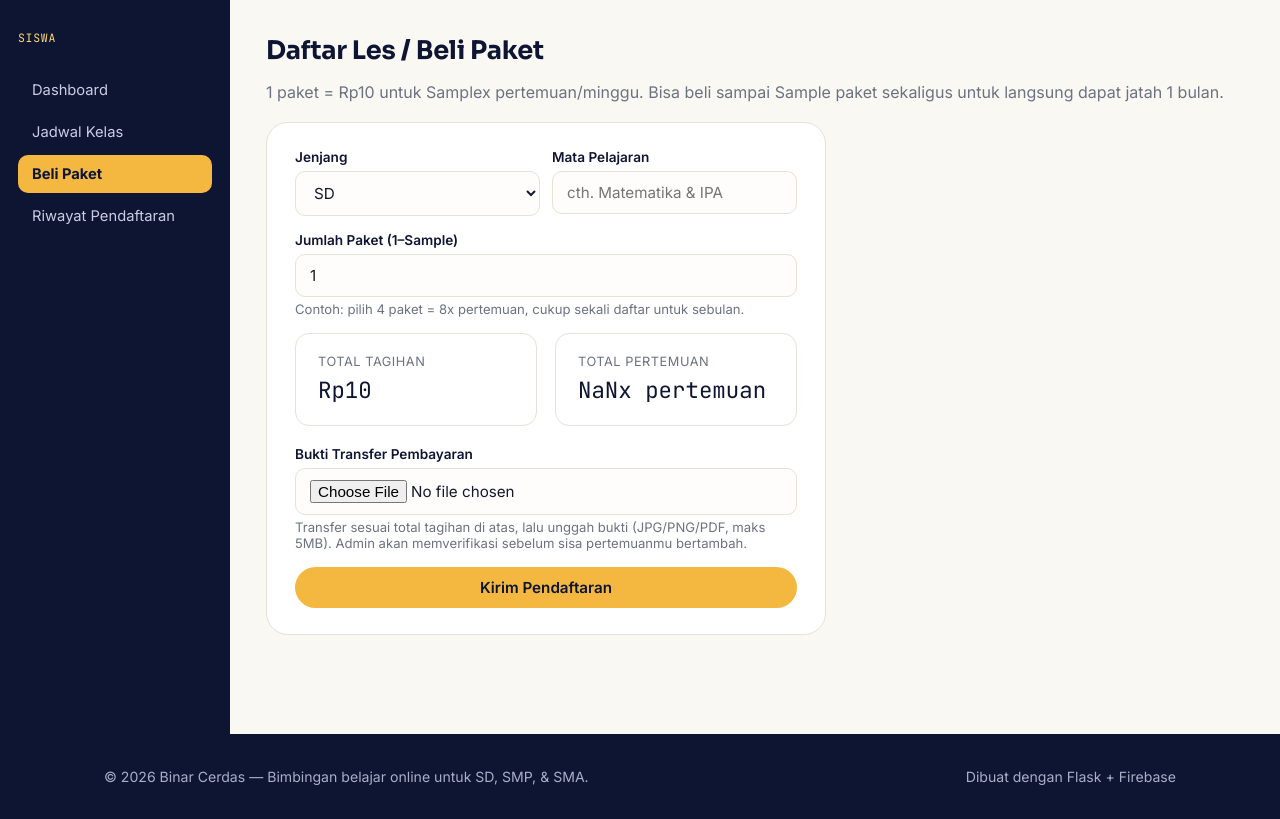
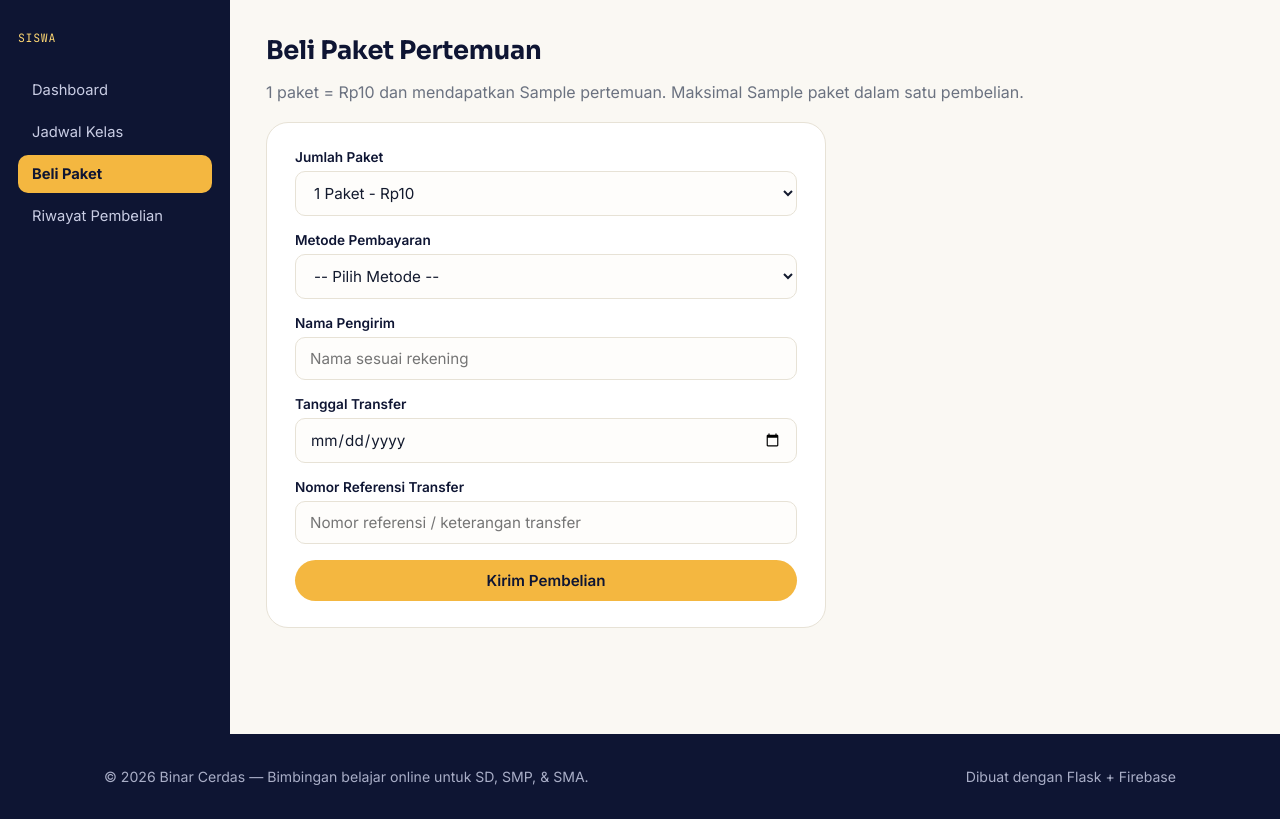
Before and after one commit to farhat884/Binar-Cerdas, a Flask app: template templates/student/daftar_les.html in a window 1280 px wide. Shown: the part 62-881 px from the top of the page. Run offline with Flask 3, Linux system fonts and the light colour scheme; the template is opened without the code that fills it: most values are stand-ins (such as "Sample title", 1, 10 or a date in 2020); parts of the project's set-up code (start-up, migrations or seed data) failed here and were passed over.

Commit message:
Update daftar_les.html

```diff
--- a/templates/student/daftar_les.html
+++ b/templates/student/daftar_les.html
@@ -1,66 +1,212 @@
 {% extends "base.html" %}
-{% block title %}Beli Paket Pertemuan — Binar Cerdas{% endblock %}
+
+{% block title %}
+Beli Paket Pertemuan — Binar Cerdas
+{% endblock %}
+
 {% block content %}
+
 <div class="dash">
+
   <aside class="dash-sidebar">
-    <div class="who">{{ user.name }}</div>
-    <div class="role-tag">Siswa</div>
+
+    <div class="who">
+      {{ user.name }}
+    </div>
+
+    <div class="role-tag">
+      Siswa
+    </div>
+
     <nav>
-      <a href="{{ url_for('student.dashboard') }}">Dashboard</a>
-      <a href="{{ url_for('student.jadwal') }}">Jadwal Kelas</a>
-      <a href="{{ url_for('student.daftar_les') }}" class="active">Beli Paket</a>
-      <a href="{{ url_for('student.riwayat') }}">Riwayat Pendaftaran</a>
+
+      <a href="{{ url_for('student.dashboard') }}">
+        Dashboard
+      </a>
+
+      <a href="{{ url_for('student.jadwal') }}">
+        Jadwal Kelas
+      </a>
+
+      <a
+        href="{{ url_for('student.daftar_les') }}"
+        class="active"
+      >
+        Beli Paket
+      </a>
+
+      <a href="{{ url_for('student.riwayat') }}">
+        Riwayat Pembelian
+      </a>
+
     </nav>
+
   </aside>
+
+
   <main class="dash-content">
-    <h1>Daftar Les / Beli Paket</h1>
+
+    <h1>
+      Beli Paket Pertemuan
+    </h1>
+
     <p class="muted">
-      1 paket = Rp{{ "{:,}".format(harga_per_paket).replace(",", ".") }} untuk {{ pertemuan_per_paket }}x pertemuan/minggu.
-      Bisa beli sampai {{ maks_paket }} paket sekaligus untuk langsung dapat jatah 1 bulan.
+
+      1 paket =
+      Rp{{ "{:,}".format(harga_per_paket).replace(",", ".") }}
+
+      dan mendapatkan
+      {{ pertemuan_per_paket }}
+      pertemuan.
+
+      Maksimal
+      {{ maks_paket }}
+      paket dalam satu pembelian.
+
     </p>
 
-    <form method="POST" enctype="multipart/form-data" class="card-simple" style="max-width:560px; margin-top:20px;">
-      <div class="field-row">
-        <div class="field">
-          <label for="jenjang">Jenjang</label>
-          <select id="jenjang" name="jenjang" required>
-            <option value="SD" {% if user.jenjang == 'SD' %}selected{% endif %}>SD</option>
-            <option value="SMP" {% if user.jenjang == 'SMP' %}selected{% endif %}>SMP</option>
-            <option value="SMA" {% if user.jenjang == 'SMA' %}selected{% endif %}>SMA</option>
-          </select>
-        </div>
-        <div class="field">
-          <label for="mapel">Mata Pelajaran</label>
-          <input type="text" id="mapel" name="mapel" placeholder="cth. Matematika & IPA" required>
-        </div>
+
+    <form
+      method="POST"
+      class="card-simple"
+      style="
+        max-width: 560px;
+        margin-top: 20px;
+      "
+    >
+
+
+      <div class="field">
+
+        <label for="jumlah_paket">
+          Jumlah Paket
+        </label>
+
+        <select
+          id="jumlah_paket"
+          name="jumlah_paket"
+          required
+        >
+
+          {% for i in range(1, maks_paket + 1) %}
+
+          <option value="{{ i }}">
+
+            {{ i }} Paket
+            -
+
+            Rp{{
+              "{:,.0f}".format(
+                harga_per_paket * i
+              ).replace(",", ".")
+            }}
+
+          </option>
+
+          {% endfor %}
+
+        </select>
+
       </div>
 
+
       <div class="field">
-        <label for="jumlah_paket">Jumlah Paket (1–{{ maks_paket }})</label>
-        <input type="number" id="jumlah_paket" name="jumlah_paket" min="1" max="{{ maks_paket }}" value="1"
-               data-harga="{{ harga_per_paket }}" data-pertemuan="{{ pertemuan_per_paket }}" required>
-        <p class="helper-text">Contoh: pilih 4 paket = 8x pertemuan, cukup sekali daftar untuk sebulan.</p>
+
+        <label for="metode_pembayaran">
+          Metode Pembayaran
+        </label>
+
+        <select
+          id="metode_pembayaran"
+          name="metode_pembayaran"
+          required
+        >
+
+          <option value="">
+            -- Pilih Metode --
+          </option>
+
+          <option value="Transfer BCA">
+            Transfer BCA
+          </option>
+
+          <option value="Transfer BRI">
+            Transfer BRI
+          </option>
+
+          <option value="QRIS">
+            QRIS
+          </option>
+
+        </select>
+
       </div>
 
-      <div class="stat-grid" style="grid-template-columns: 1fr 1fr; margin: 6px 0 20px;">
-        <div class="stat-card">
-          <div class="label">Total Tagihan</div>
-          <div class="value" id="preview-harga" style="font-size:1.4rem;">Rp30.000</div>
-        </div>
-        <div class="stat-card">
-          <div class="label">Total Pertemuan</div>
-          <div class="value" id="preview-pertemuan" style="font-size:1.4rem;">2x pertemuan</div>
-        </div>
+
+      <div class="field">
+
+        <label for="nama_pengirim">
+          Nama Pengirim
+        </label>
+
+        <input
+          type="text"
+          id="nama_pengirim"
+          name="nama_pengirim"
+          placeholder="Nama sesuai rekening"
+          required
+        >
+
       </div>
 
+
       <div class="field">
-        <label for="bukti">Bukti Transfer Pembayaran</label>
-        <input type="file" id="bukti" name="bukti" accept=".jpg,.jpeg,.png,.pdf,.webp" required>
-        <p class="helper-text">Transfer sesuai total tagihan di atas, lalu unggah bukti (JPG/PNG/PDF, maks 5MB). Admin akan memverifikasi sebelum sisa pertemuanmu bertambah.</p>
+
+        <label for="tanggal_transfer">
+          Tanggal Transfer
+        </label>
+
+        <input
+          type="date"
+          id="tanggal_transfer"
+          name="tanggal_transfer"
+          required
+        >
+
       </div>
 
-      <button type="submit" class="btn btn-gold btn-block">Kirim Pendaftaran</button>
+
+      <div class="field">
+
+        <label for="referensi_transfer">
+          Nomor Referensi Transfer
+        </label>
+
+        <input
+          type="text"
+          id="referensi_transfer"
+          name="referensi_transfer"
+          placeholder="Nomor referensi / keterangan transfer"
+          required
+        >
+
+      </div>
+
+
+      <button
+        type="submit"
+        class="btn btn-gold btn-block"
+      >
+
+        Kirim Pembelian
+
+      </button>
+
+
     </form>
+
   </main>
+
 </div>
+
 {% endblock %}
```
